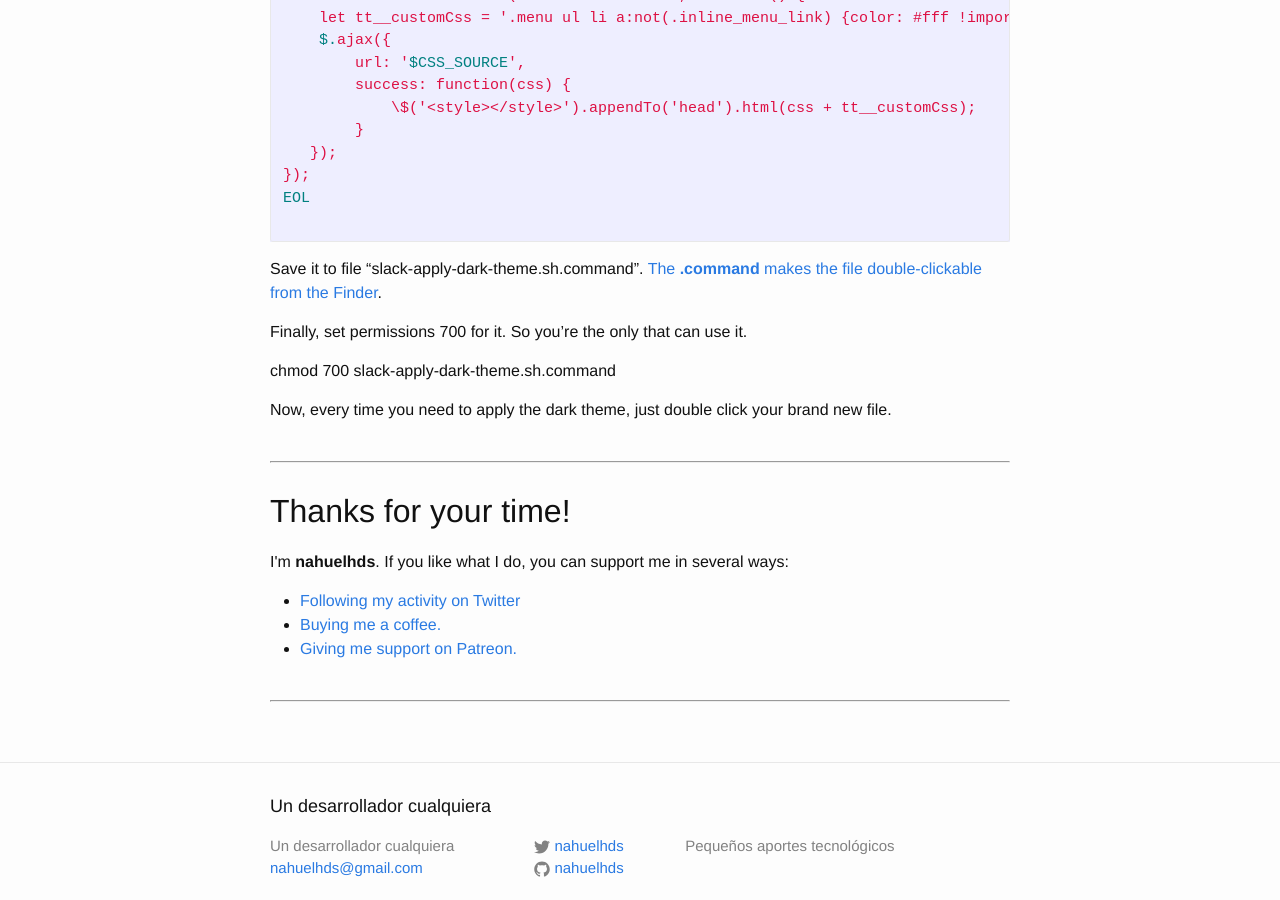
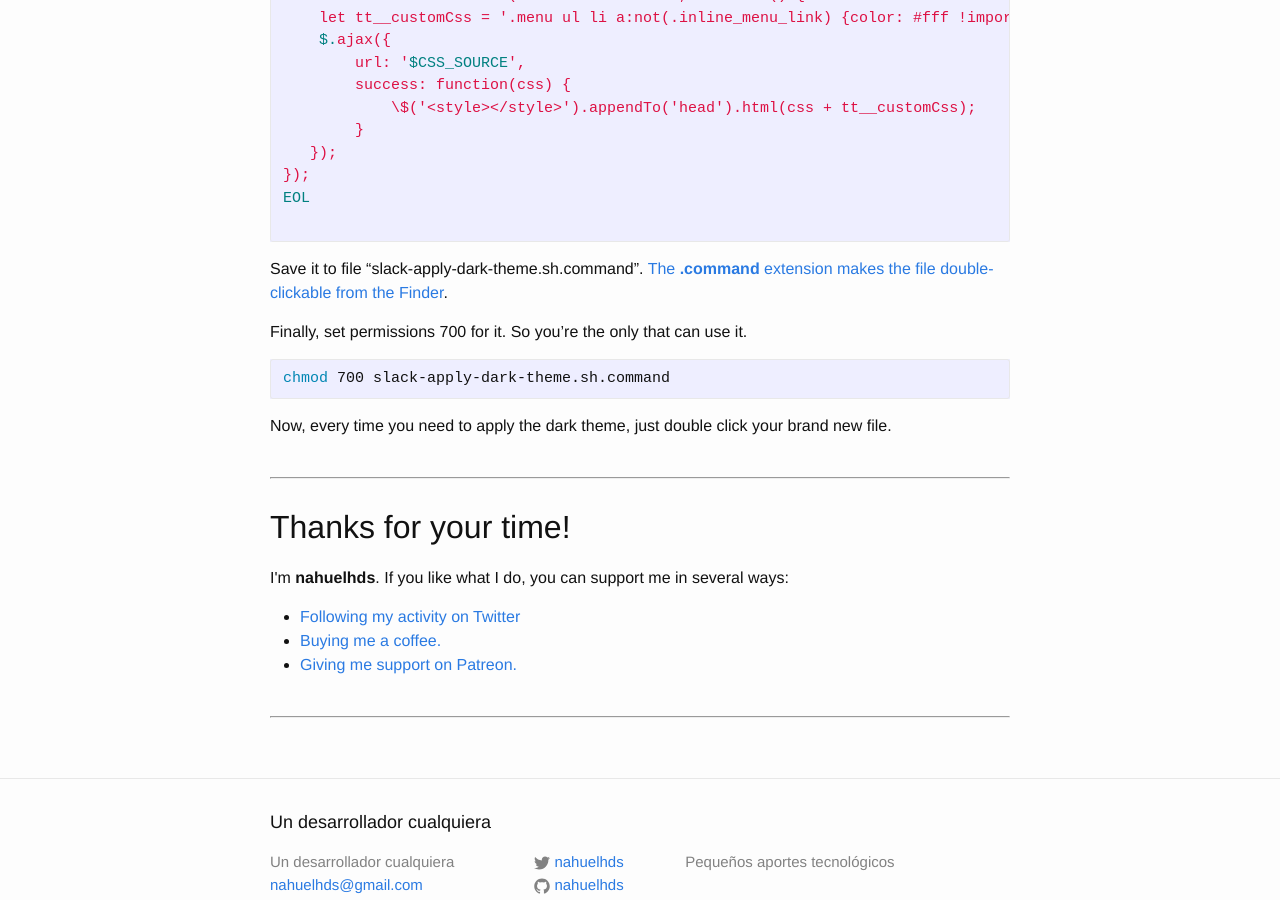
Before and after one commit to nahuelhds/nahuelhds.github.io, a Jekyll site: the page built from _posts/2018-11-22-Setup-Dark-Mode-in-Slack-on-MacOS.md, in a window 1280 px wide and 900 px high, scrolled down 2163 px. Built offline with Jekyll 4.4.1, drawn with Linux system fonts in a browser that asks for light colours; comment, search, counter and statistics services are not loaded.

Commit message:
Slack darkmode edit

````diff
--- a/_posts/2018-11-22-Setup-Dark-Mode-in-Slack-on-MacOS.md
+++ b/_posts/2018-11-22-Setup-Dark-Mode-in-Slack-on-MacOS.md
@@ -94,10 +94,12 @@
 
 ```
 
-Save it to file “slack-apply-dark-theme.sh.command”. [The **.command** makes the file double-clickable from the Finder](https://stackoverflow.com/a/29710607/1588525).
+Save it to file “slack-apply-dark-theme.sh.command”. [The **.command** extension makes the file double-clickable from the Finder](https://stackoverflow.com/a/29710607/1588525).
 
 Finally, set permissions 700 for it. So you’re the only that can use it.
 
+```sh
 chmod 700 slack-apply-dark-theme.sh.command
+```
 
 Now, every time you need to apply the dark theme, just double click your brand new file.
````
